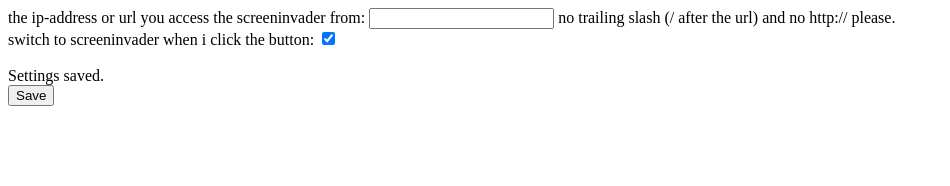
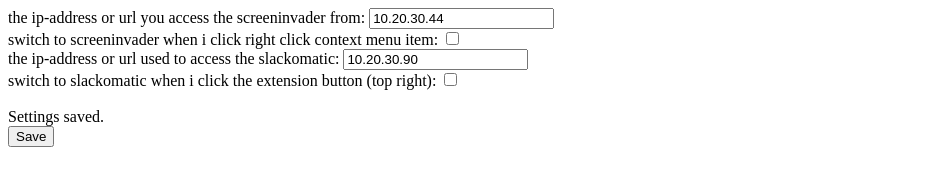
Before and after one commit to Metalab/LoungeIt, a browser extension: page chrome/options.html in a window 1280 px wide. Both pictures are taken after a click on the button "Save". Shown: the whole page, without its empty margins (0-950 px from the left). Drawn offline with Linux system fonts and the light colour scheme.

Commit message:
Updated the chrome plugin. Now optionally opens the slackomatic on click of the widget button.

```diff
--- a/chrome/options.html
+++ b/chrome/options.html
@@ -7,15 +7,22 @@
     <div>
       <label for="ip">the ip-address or url you access the screeninvader from:</label>
       <input id="ip" type="text" />
-      <label for="ip">no trailing slash (/ after the url) and no http:// please.</label>
     </div>
 
     <div>
-      <label for="switchToTabOnLoad">switch to screeninvader when i click the button:</label>
+      <label for="switchToTabOnLoad">switch to screeninvader when i click right click context menu item:</label>
       <input id="switchToTabOnLoad" type="checkbox" />
     </div>
 
+    <div>
+      <label for="slackomatic_ip">the ip-address or url used to access the slackomatic:</label>
+      <input id="slackomatic_ip" type="text" />
+    </div>
 
+    <div>
+      <label for="redirectToSlackomatic">switch to slackomatic when i click the extension button (top right):</label>
+      <input id="redirectToSlackomatic" type="checkbox" />
+    </div>
 
     <br>
     <div id="status"></div>
--- a/chrome/options.js
+++ b/chrome/options.js
@@ -1,71 +1,92 @@
+function check_ip (ip) {
+	if ( ! ip ) { return false; }
+
+	ip = ip.replace('https://', '').replace('http://', '');
+
+	if( ip.charAt(ip.length - 1) === '/' ) {
+		//remove trailing slash
+		ip.length--;
+	}
+
+	return ip;
+}
+
 // Saves ScreenInvader options to localStorage. sanitizes input.
 function save_options() {
-  var returnString = "Settings saved.";
+	var ip = check_ip( document.getElementById('ip').innerHTML )
+	, slackomatic_ip = check_ip( document.getElementById('slackomatic_ip').innerHTML );
 
-  // saving the ip/url
-  var ip = document.getElementById("ip").value.replace('http://', '');
+	if ( ! booleanize( ip ) ) {
+		ip = '10.20.30.44';
+	}
 
-  if(ip.charAt(ip.length - 1) === '/') {
+	if ( ! booleanize( slackomatic_ip ) ) {
+		slackomatic_ip = '10.20.30.90';
+	}
 
-    if(ip != document.getElementById("ip").value ) {
-      returnString =  "you naughty person."+
-              " you used a trailing slash AND http:// in front of the url."+
-              " fortunately i fixed that for you. save completed";
-    } else {
-      returnString =  "well, there was a trailing slash, but at least you didnt add the http://."+
-              "we all know its http anyways. save completed.";
-    }
-
-    //remove trailing slash
-    ip.length--;
-
-  }else if(ip != document.getElementById("ip").value) {
-    returnString = "you did use http:// in your url. but you get a gold star for not using a trailing slash. settings saved."
-  }
-
-  localStorage["ip"] = ip;
-
+  localStorage.ip = ip;
+  localStorage.slackomatic_ip = slackomatic_ip;
 
   //saving the bool that decides if the invader switches to the screeninvader tab when the plugin button gets clicked
-  localStorage["switchToTabOnLoad"] = document.getElementById("switchToTabOnLoad").checked;
+  localStorage.switchToTabOnLoad = booleanize(document.getElementById('switchToTabOnLoad').checked);
+
+  //saving the bool that decides if the invader switches to the screeninvader tab when the plugin button gets clicked
+  localStorage.redirectToSlackomatic = booleanize(document.getElementById('redirectToSlackomatic').checked);
+
+	document.getElementById('ip').innerHTML = localStorage.ip;
+	document.getElementById('slackomatic_ip').innerHTML = localStorage.slackomatic_ip;
 
   // Update status to let user know options were saved.
-  var status = document.getElementById("status");
-  status.innerHTML = returnString;
+  var status = document.getElementById('status');
+  status.innerHTML = 'Settings saved.';
   setTimeout(function() {
-    status.innerHTML = "";
+    status.innerHTML = '';
   }, 5000);
 }
 
 
 // Restores select box state to saved value from localStorage.
 function restore_ip() {
-  var ip = localStorage["ip"];
-  if (!ip) {
-    localStorage["ip"] = '10.20.30.51';
-    ip = '10.20.30.51';
-    return;
+  var ip = localStorage.ip;
+  if ( ! booleanize( ip ) ) {
+    localStorage.ip = '10.20.30.44';
+    ip = '10.20.30.44';
+  }
+  document.getElementById('ip').value = ip;
+}
+// Restores select box state to saved value from localStorage.
+function restore_slackomatic_ip() {
+  var ip = localStorage.slackomatic_ip;
+  if ( ! booleanize( ip ) ) {
+    localStorage.slackomatic_ip = '10.20.30.90';
+    ip = '10.20.30.90';
   }
 
-  document.getElementById('ip').value = ip;
+  document.getElementById('slackomatic_ip').value = ip;
+}
+
+// Restores select box state to saved value from localStorage.
+function restore_switchToTabOnLoad() {
+	var bool = booleanize(localStorage.switchToTabOnLoad);
+
+	document.getElementById('switchToTabOnLoad').checked = bool;
+}
+
+// Restores select box state to saved value from localStorage.
+function restore_redirectToSlackomatic() {
+	var bool = booleanize(localStorage.redirectToSlackomatic);
+  document.getElementById('redirectToSlackomatic').checked = bool;
 }
 
 
-// Restores select box state to saved value from localStorage.
-function restore_switchToTabOnLoad() {
-  var switchToTabOnLoad = localStorage["switchToTabOnLoad"];
-  if(switchToTabOnLoad == 'false') {
-    switchToTabOnLoad = false;
-  } else {
-    switchToTabOnLoad = true;
-  }
-  console.log(switchToTabOnLoad)
-
-  document.getElementById('switchToTabOnLoad').checked = switchToTabOnLoad;
+function booleanize(value) {
+  return value && value !== 'false';
 }
 
 
 document.getElementById('ip').onload = restore_ip();
+document.getElementById('slackomatic_ip').onload = restore_slackomatic_ip();
 document.getElementById('switchToTabOnLoad').onload = restore_switchToTabOnLoad();
+document.getElementById('redirectToSlackomatic').onload = restore_redirectToSlackomatic();
 
 document.getElementById('save').addEventListener('click', save_options);
```
Also changed, not shown: chrome/background.js (+49 -57 lines), 2 other files.
